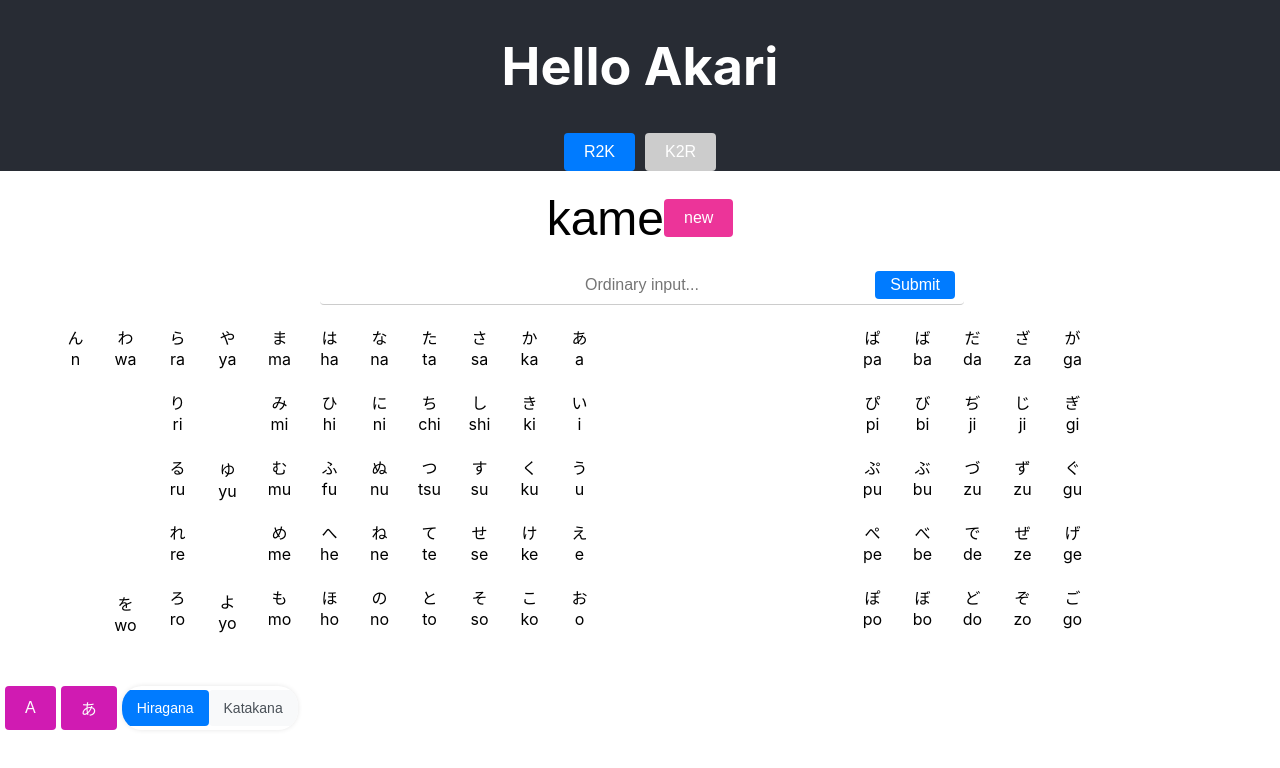
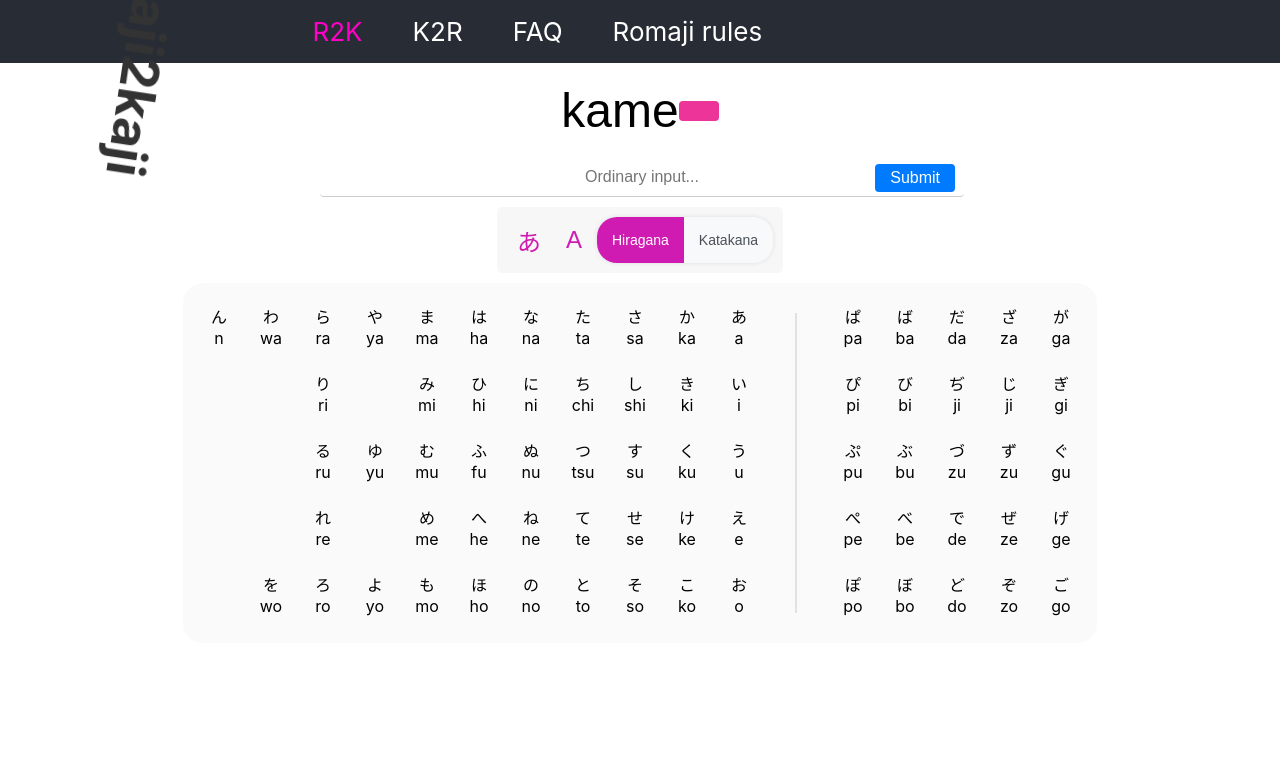
Before and after one commit to Nikinayzer/romaji2kanji, a React (Create React App) app: page / in a window 1280 px wide. Shown: the top 768 px of the page. Built offline with nearby package versions, Linux system fonts and the light colour scheme.

Commit message:
css style updates

```diff
--- a/src/App.css
+++ b/src/App.css
@@ -3,9 +3,18 @@
 }
 
 .App-logo {
-  height: 40vmin;
-  pointer-events: none;
+  color: #333;
+  position: relative;
+  width: max-content;
+  margin: 0;
+  cursor: pointer;
+  transition: 0.3s;
 }
+
+.App-logo:hover {
+  color: rgb(219, 127, 255);
+}
+
 
 @media (prefers-reduced-motion: no-preference) {
   .App-logo {
@@ -24,18 +33,9 @@ button {
   cursor: pointer;
   transition: background-color 0.3s ease;
 }
+
 button:hover {
   background-color: #b30092;
-}
-.layout-buttons button{
-  background-color: rgba(208, 27, 178, 0);
-  color: #141414;
-  border: 1px solid rgb(41, 41, 41);
-}
-.layout-buttons button.active {
-  background-color: rgb(208, 27, 178);
-  border: none;
-  color: #fcfcfc;
 }
 
 
@@ -43,29 +43,28 @@ button:hover {
 .App-header {
   background-color: #282c34;
   display: flex;
-  flex-direction: column;
+  flex-direction: row;
   align-items: center;
-  justify-content: center;
+  justify-content: start;
   font-size: calc(10px + 2vmin);
   color: white;
 }
+
 .mode-switch {
   display: flex;
   gap: 10px;
 }
 
-.mode-button {
+.nav-button {
   padding: 10px 20px;
-  background-color: #ccc;
   border: none;
   border-radius: 4px;
   cursor: pointer;
   transition: background-color 0.3s ease;
 }
 
-.mode-button.active {
-  background-color: #007bff;
-  color: #fff;
+.nav-button.active {
+  color: #ff00c8;
 }
 
 .App-link {
@@ -76,6 +75,7 @@ button:hover {
   from {
     transform: rotate(0deg);
   }
+
   to {
     transform: rotate(360deg);
   }
@@ -89,18 +89,23 @@ button:hover {
   justify-content: center;
   margin-top: 20px;
 }
+
 .word-container {
   width: max-content;
 }
-.word-container .word-part{
+
+.word-container .word-part {
   display: inline-block;
   font: 3em sans-serif;
   cursor: pointer;
 }
+
 .tooltip {
   position: absolute;
-  left: 50%; /* Center it horizontally */
-  transform: translateX(-50%); /* Adjust for perfect centering */
+  left: 50%;
+  /* Center it horizontally */
+  transform: translateX(-50%);
+  /* Adjust for perfect centering */
   background-color: #333;
   color: #fff;
   padding: 5px;
@@ -118,72 +123,91 @@ button:hover {
   opacity: 1;
   transform: translate(-50%, -35px);
 }
-.word-part{
+
+.word-part {
   transition: color 0.1s ease-in-out;
 }
-.word-part.active{
+
+.word-part.active {
   color: #b30092;
 }
 
 
 /*LAYOUT */
-.keyboard{
+.keyboard {
   display: flex;
   flex-wrap: nowrap;
   flex-direction: column-reverse;
-  gap: 20px;
   width: 100%;
   padding: var(--spacing) 0 0;
-  overflow-x: auto;
+  align-items: center;
   justify-self: center;
+  justify-content: center;
 }
-.layout{
+
+.layout {
   display: flex;
   flex-direction: row;
-  width: 100%;
-  gap: 10px;
+  width: max-content;
+  gap: 30px;
   padding: 10px;
   justify-content: center;
+  opacity: 1;
+  max-height: 1000px;
+  transition: opacity 0.3s ease, max-height 0.3s ease;
+  background-color: rgba(0, 0, 0, 0.020);
+  border-radius: 20px;
+}
 
+.layout.hide {
+  opacity: 0;
+  max-height: 0;
+  padding: 10px;
+  transition: opacity 0.3s ease, max-height 0.3s ease;
 }
-.layout-buttons{
-  display: flex;
-  gap:5px;
-  padding: 5px;
-  justify-content: start;
-}
-.layout-part{
-  flex: 1;
+
+.layout-part {
   display: flex;
   flex-direction: row-reverse;
   justify-content: center;
 }
-.key{
+
+.layout-divider {
+  width: 2px;
+  height: 300px;
+  margin: auto;
+  background-color: rgba(0, 0, 0, 0.1);
+}
+
+.layout-buttons-container {
+  margin: auto;
+  padding: 10px;
+}
+
+.layout-buttons {
   display: flex;
-  flex-direction: column;
-  margin: 5px;
-  padding: 5px;
-  border: 1px solid rgba(0, 0, 0, 0)k;
+  gap: 5px;
+  padding: 10px;
+  background-color: rgba(0, 0, 0, 0.03);
   border-radius: 5px;
-  cursor: pointer;
-  height: 50px;
-  width: 30px;
+  justify-content: center;
+  flex-grow: 1;
+}
 
-  transition: background-color 0.1s ease;
+.layout-buttons-container button {
+  background-color: rgba(40, 40, 40, 0);
+  color: #141414;
+  padding: 5px 10px;
+  font-size: 24px;
+  font-weight: 400;
 }
-.key:hover{
-  background-color: #f0f0f0;
+
+.layout-buttons-container button.active {
+  background-color: rgba(208, 27, 178, 0);
+  border: none;
+  color: rgba(208, 27, 178,100);
 }
-.key-empty{
-  display: flex;
-  flex-direction: column;
-  margin: 5px;
-  padding: 5px;
-  border: 1px solid rgba(0, 0, 0, 0);
-  border-radius: 5px;
-  height: 50px;
-  width: 30px;
-}
+
 .layout-switch {
   display: flex;
   align-items: center;
@@ -194,16 +218,17 @@ button:hover {
 
 .layout-switch button {
   flex: 1;
-  padding: 10px 15px;
+  padding: 15px 15px;
   margin: 0;
   border: none;
+  border-radius: 0;
   font-size: 14px;
   cursor: pointer;
   transition: background-color 0.3s ease, color 0.3s ease;
 }
 
 .layout-switch button[data-active="true"] {
-  background-color: #007bff;
+  background-color: rgb(208, 27, 178);
   color: #ffffff;
 }
 
@@ -211,16 +236,49 @@ button:hover {
   background-color: #f8f9fa;
   color: #495057;
 }
+
+.key {
+  display: flex;
+  flex-direction: column;
+  margin: 5px;
+  padding: 5px;
+  border: 1px solid rgba(0, 0, 0, 0);
+  border-radius: 5px;
+  cursor: pointer;
+  height: 50px;
+  width: 30px;
+
+  transition: background-color 0.1s ease;
+}
+
+.key:hover {
+  background-color: #f0f0f0;
+}
+
+.key-empty {
+  display: flex;
+  flex-direction: column;
+  margin: 5px;
+  padding: 5px;
+  border: 1px solid rgba(0, 0, 0, 0);
+  border-radius: 5px;
+  height: 50px;
+  width: 30px;
+}
+
+
 /* INPUT FIELD */
 .input-field {
   display: flex;
   justify-content: center;
   margin-top: 20px;
 }
+
 .input-container {
   position: relative;
   width: 50%;
 }
+
 .input-container .submit-button {
   position: absolute;
   top: 50%;
@@ -233,6 +291,7 @@ button:hover {
   border-radius: 4px;
   cursor: pointer;
 }
+
 .input-field input {
   padding-top: 10px;
   padding-bottom: 10px;
@@ -248,11 +307,15 @@ button:hover {
 
   text-align: center;
 }
+
 .input-field input:focus {
-  border-bottom: 1px solid #ff00c8; /* Change the bottom border color when input is focused */
+  border-bottom: 1px solid #ff00c8;
+  /* Change the bottom border color when input is focused */
   box-shadow: 0px 10px 20px -10px rgba(255, 0, 225, 0.5);
-  outline: none; /* Remove default outline */
+  outline: none;
+  /* Remove default outline */
 }
+
 .input-field button {
   padding: 10px 20px;
   background-color: rgb(236, 52, 153);
--- a/src/Header.js
+++ b/src/Header.js
@@ -2,13 +2,10 @@ import './App.css';
 import React, { useRef, useEffect } from 'react';
 import { useSelector, useDispatch } from 'react-redux';
 import { setInputValue, setGuessWord, setAppMode } from './actions';
-import * as wanakana from "wanakana";
-import Util from "./util";
 
 function Header() {
     const appMode = useSelector((state) => state.appMode);
     const dispatch = useDispatch();
-    const inputRef = useRef(null);
 
     const handleModeChange = (mode) => {
         dispatch(setAppMode(mode));
@@ -16,20 +13,30 @@ function Header() {
 
     return (
         <header className="App-header">
-            <h1>Hello Akari</h1>
+            <h1 className="App-logo" data-text="Romaji2kaji">Romaji2kaji</h1>
             <div className="mode-switch">
-                <button
-                    className={`mode-button ${appMode === 'r2k' ? 'active' : ''}`}
+                <a
+                    className={`nav-button ${appMode === 'r2k' ? 'active' : ''}`}
                     onClick={() => handleModeChange('r2k')}
                 >
                     R2K
-                </button>
-                <button
-                    className={`mode-button ${appMode === 'k2r' ? 'active' : ''}`}
+                </a>
+                <a
+                    className={`nav-button ${appMode === 'k2r' ? 'active' : ''}`}
                     onClick={() => handleModeChange('k2r')}
                 >
                     K2R
-                </button>
+                </a>
+                <a
+                    className={`nav-button`}
+                >
+                    FAQ
+                </a>
+                <a
+                    className={`nav-button`}
+                >
+                    Romaji rules
+                </a>
                 {/*
                 <button
                     className={`mode-button ${appMode === 't' ? 'active' : ''}`}
--- a/src/InputField.js
+++ b/src/InputField.js
@@ -31,7 +31,7 @@ function InputField() {
 
     const handleSubmit = () => {
         const inputWord = inputValueRef.current; // Use ref instead of state
-        console.log('InputValue ref:', inputWord);
+        console.log('InputValue:', inputWord);
         console.log('GuessWord:', wanakana.toRomaji(guessWord.jp.wd));
         if ((inputWord === guessWord.jp.wd && appMode === "r2k") || (inputWord === wanakana.toRomaji(guessWord.jp.wd) && appMode === "k2r")) { // romaji to kanji logic
             console.log("Correct guess!");
--- a/src/Layout.js
+++ b/src/Layout.js
@@ -2,18 +2,18 @@ import "./App.css";
 import hiragana from "./hiragana.json";
 import katagana from "./katagana.json";
 import Util from "./util";
-import { useState } from 'react';
+import { useEffect, useState } from 'react';
 import { useSelector, useDispatch } from 'react-redux';
-import { setInputValue, setTypingMode, setAppMode } from './actions';
+import { setInputValue, setTypingMode, setShowLayout, setAppMode } from './actions';
 
 function Layout() {
   const inputValue = useSelector((state) => state.inputValue);
   const typingMode = useSelector((state) => state.typingMode);
+  const showLayout = useSelector((state) => state.showLayout);
   const appMode = useSelector((state) => state.appMode);
   const dispatch = useDispatch();
 
   // Layout states
-  const [showKana, setShowKana] = useState(true);
   const [showRomaji, setShowRomaji] = useState(true);
 
   const handleKeyPress = (kana) => {
@@ -35,8 +35,8 @@ function Layout() {
   const hiraGojuuonLayout = hiraChunkedGojuuon.map((chunk, index) => (
     <div key={index} className={"layout-column"}>
       {chunk.map((d, idx) => (
-        <div key={idx} className={(d.type === "empty" ? "key-empty" : "key")} onClick={() => handleKeyPress(appMode==="r2k"?d.kana:d.roumaji)}>
-          {showKana && <span className="Keyboard_keyboardKeyTo__OyXaq">{d.kana}</span>}
+        <div key={idx} className={(d.type === "empty" ? "key-empty" : "key")} onClick={() => handleKeyPress(appMode === "r2k" ? d.kana : d.roumaji)}>
+          <span className="Keyboard_keyboardKeyTo__OyXaq">{d.kana}</span>
           {showRomaji && <span className="Keyboard_keyboardKeyFrom__DQFmJ">{d.roumaji}</span>}
         </div>
       ))}
@@ -45,8 +45,8 @@ function Layout() {
   const hiraAdditionalLayout = hiraChunkedAdditional.map((chunk, index) => (
     <div key={index} className={"layout-column"}>
       {chunk.map((d, idx) => (
-        <div key={idx} className={(d.type === "empty" ? "key-empty" : "key")} onClick={() => handleKeyPress(appMode==="r2k"?d.kana:d.roumaji)}>
-          {showKana && <span className="Keyboard_keyboardKeyTo__OyXaq">{d.kana}</span>}
+        <div key={idx} className={(d.type === "empty" ? "key-empty" : "key")} onClick={() => handleKeyPress(appMode === "r2k" ? d.kana : d.roumaji)}>
+          <span className="Keyboard_keyboardKeyTo__OyXaq">{d.kana}</span>
           {showRomaji && <span className="Keyboard_keyboardKeyFrom__DQFmJ">{d.roumaji}</span>}
         </div>
       ))}
@@ -55,8 +55,8 @@ function Layout() {
   const kataGojuuonLayout = kataChunkedGojuuon.map((chunk, index) => (
     <div key={index} className={"layout-column"}>
       {chunk.map((d, idx) => (
-        <div key={idx} className={(d.type === "empty" ? "key-empty" : "key")} onClick={() => handleKeyPress(appMode==="r2k"?d.kana:d.roumaji)}>
-          {showKana && <span className="Keyboard_keyboardKeyTo__OyXaq">{d.kana}</span>}
+        <div key={idx} className={(d.type === "empty" ? "key-empty" : "key")} onClick={() => handleKeyPress(appMode === "r2k" ? d.kana : d.roumaji)}>
+          <span className="Keyboard_keyboardKeyTo__OyXaq">{d.kana}</span>
           {showRomaji && <span className="Keyboard_keyboardKeyFrom__DQFmJ">{d.roumaji}</span>}
         </div>
       ))}
@@ -65,8 +65,8 @@ function Layout() {
   const kataAdditionalLayout = kataChunkedAdditional.map((chunk, index) => (
     <div key={index} className={"layout-column"}>
       {chunk.map((d, idx) => (
-        <div key={idx} className={(d.type === "empty" ? "key-empty" : "key")} onClick={() => handleKeyPress(appMode==="r2k"?d.kana:d.roumaji)}>
-          {showKana && <span className="Keyboard_keyboardKeyTo__OyXaq">{d.kana}</span>}
+        <div key={idx} className={(d.type === "empty" ? "key-empty" : "key")} onClick={() => handleKeyPress(appMode === "r2k" ? d.kana : d.roumaji)}>
+          <span className="Keyboard_keyboardKeyTo__OyXaq">{d.kana}</span>
           {showRomaji && <span className="Keyboard_keyboardKeyFrom__DQFmJ">{d.roumaji}</span>}
         </div>
       ))}
@@ -75,31 +75,40 @@ function Layout() {
 
   return (
     <div className="keyboard">
+      <div className={`layout${!showLayout ? ' hide' : ''}`}>
+        {showLayout && <div className="gojuuon-layout layout-part">{(typingMode === "hiragana" ? hiraGojuuonLayout : kataGojuuonLayout)}</div>}
+        {showLayout && <div className="layout-divider"></div>}
+        {showLayout && <div className="dakuon-layout layout-part">{(typingMode === "hiragana" ? hiraAdditionalLayout : kataAdditionalLayout)}</div>}
+      </div>
+
+      <div className="layout-buttons-container">
         <div className="layout-buttons">
-        <button className={showRomaji ? 'active' : ''}
-          onClick={() => setShowRomaji(!showRomaji)}>A</button>
-        <button className={showKana ? 'active' : ''}
-          onClick={() => setShowKana(!showKana)}>あ</button>
+          <button className={showLayout ? 'active' : ''}
+            onClick={() => dispatch(setShowLayout(!showLayout))}>あ</button>
+          <button className={showRomaji && showLayout ? 'active' : ''}
+            onClick={() => setShowRomaji(!showRomaji)}
+            disabled={!showLayout}
+          >A</button>
+
           <div className="layout-switch">
             <button
               className="layout-switch-hira"
               data-active={typingMode === "hiragana"}
               onClick={() => dispatch(setTypingMode("hiragana"))}
+              disabled={!showLayout}
             >
               Hiragana
             </button>
             <button
               className="layout-switch-kata"
               data-active={typingMode === "katagana"}
-    onClick={() =>  dispatch(setTypingMode("katagana"))}
+              onClick={() => dispatch(setTypingMode("katagana"))}
+              disabled={!showLayout}
             >
               Katakana
             </button>
           </div>
         </div>
-      <div className="layout">
-        <div className="gojuuon-layout layout-part">{(typingMode === "hiragana" ? hiraGojuuonLayout : kataGojuuonLayout)}</div>
-        <div className="dakuon-layout layout-part">{(typingMode === "hiragana" ? hiraAdditionalLayout : kataAdditionalLayout)}</div>
       </div>
     </div>
   );
--- a/src/WordField.js
+++ b/src/WordField.js
@@ -16,7 +16,6 @@ function WordField() {
 
     const handleHover = (char) => {
         setHoveredChar(char);
-        console.log(wanakana.toRomaji("シヤツ"))
     };
 
     const handleMouseLeave = () => {
@@ -47,7 +46,7 @@ function WordField() {
                 >
                     {char}
                     <span className={`tooltip ${isActive ? 'active' : ''}`}>
-                        {isActive?((appMode === 'r2k') ? wanakana.toKana(char) : wanakana.toRomaji(char)):""}
+                        {isActive ? ((appMode === 'r2k') ? wanakana.toKana(char) : wanakana.toRomaji(char)) : ""}
                     </span>
                 </span>
             );
@@ -57,13 +56,14 @@ function WordField() {
     return (
         <div className='word-field'>
             <div className='word-container'>
-            {renderWord()}
+                {renderWord()}
             </div>
-            <button onClick={() => {
+            <button id="new-word-button"
+            onClick={() => {
                 dispatch(setGuessWord(Util.randomNewWord()));
                 dispatch(setInputValue(''));
             }}>
-                new
+
             </button>
         </div>
     );
--- a/src/actions.js
+++ b/src/actions.js
@@ -15,3 +15,7 @@ export const setAppMode = (value) => ({
     type: 'SET_APP_MODE',
     payload: value
 });
+export const setShowLayout = (value) => ({
+    type: 'SET_SHOW_LAYOUT',
+    payload: value
+});
--- a/src/store.js
+++ b/src/store.js
@@ -8,6 +8,7 @@ const initialState = {
     //guessWord: [words[Math.floor(Math.random() * words.length)]],
     guessWord: words[Math.floor(Math.random() * words.length)],
     typingMode: 'hiragana',
+    showLayout: true,
     appMode: 'r2k', //r2k: romaji to kana, k2r: kana to romaji, t: typing
 };
 
@@ -34,6 +35,11 @@ const rootReducer = (state = initialState, action) => {
                 ...state,
                 appMode: action.payload
             };
+            case 'SET_SHOW_LAYOUT':
+            return {
+                ...state,
+                showLayout: action.payload
+            };
         default:
             return state;
     }
```
Also changed, not shown: src/words.json. Lines whose indentation alone changed are shown as unchanged.
